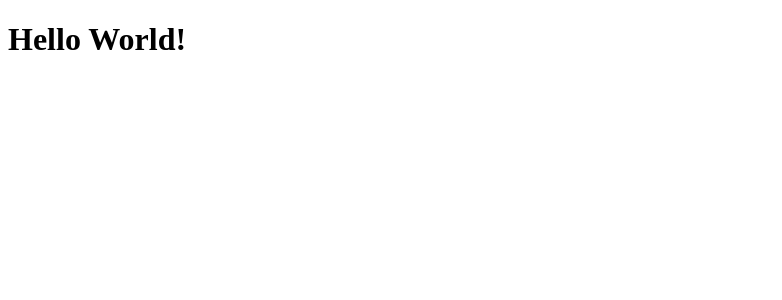
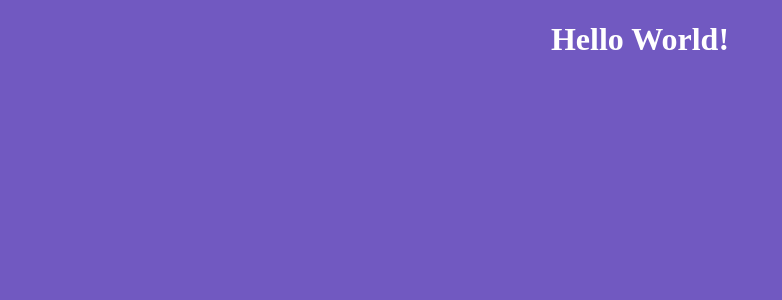
Before and after one commit to LucasSonego/Fundamentos-ReactJS, a React app: page / in a window 1280 px wide. Shown: the top 300 px of the page, without its empty margins (0-782 px from the left). Built offline with nearby package versions, Linux system fonts and the light colour scheme.

Commit message:
importando css

```diff
--- a/package.json
+++ b/package.json
@@ -11,6 +11,8 @@
     "@babel/core": "^7.7.7",
     "@babel/preset-env": "^7.7.7",
     "@babel/preset-react": "^7.7.4",
+    "css-loader": "^3.4.0",
+    "style-loader": "^1.1.2",
     "webpack": "^4.41.5",
     "webpack-cli": "^3.3.10",
     "webpack-dev-server": "^3.10.1"
--- /dev/null
+++ b/src/App.css
@@ -0,0 +1,5 @@
+body {
+  background: #7159c1;
+  color: #fff;
+  text-align: center;
+}
--- a/src/App.js
+++ b/src/App.js
@@ -1,4 +1,6 @@
 import React from "react";
+
+import "./App.css";
 
 function App() {
   return <h1>Hello World!</h1>;
--- a/webpack.config.js
+++ b/webpack.config.js
@@ -17,6 +17,10 @@ module.exports = {
         use: {
           loader: "babel-loader"
         }
+      },
+      {
+        test: /\.css$/,
+        use: [{ loader: "style-loader" }, { loader: "css-loader" }]
       }
     ]
   }
```
Also changed, not shown: 1 other file (tests, documents, lock files or other folders).
